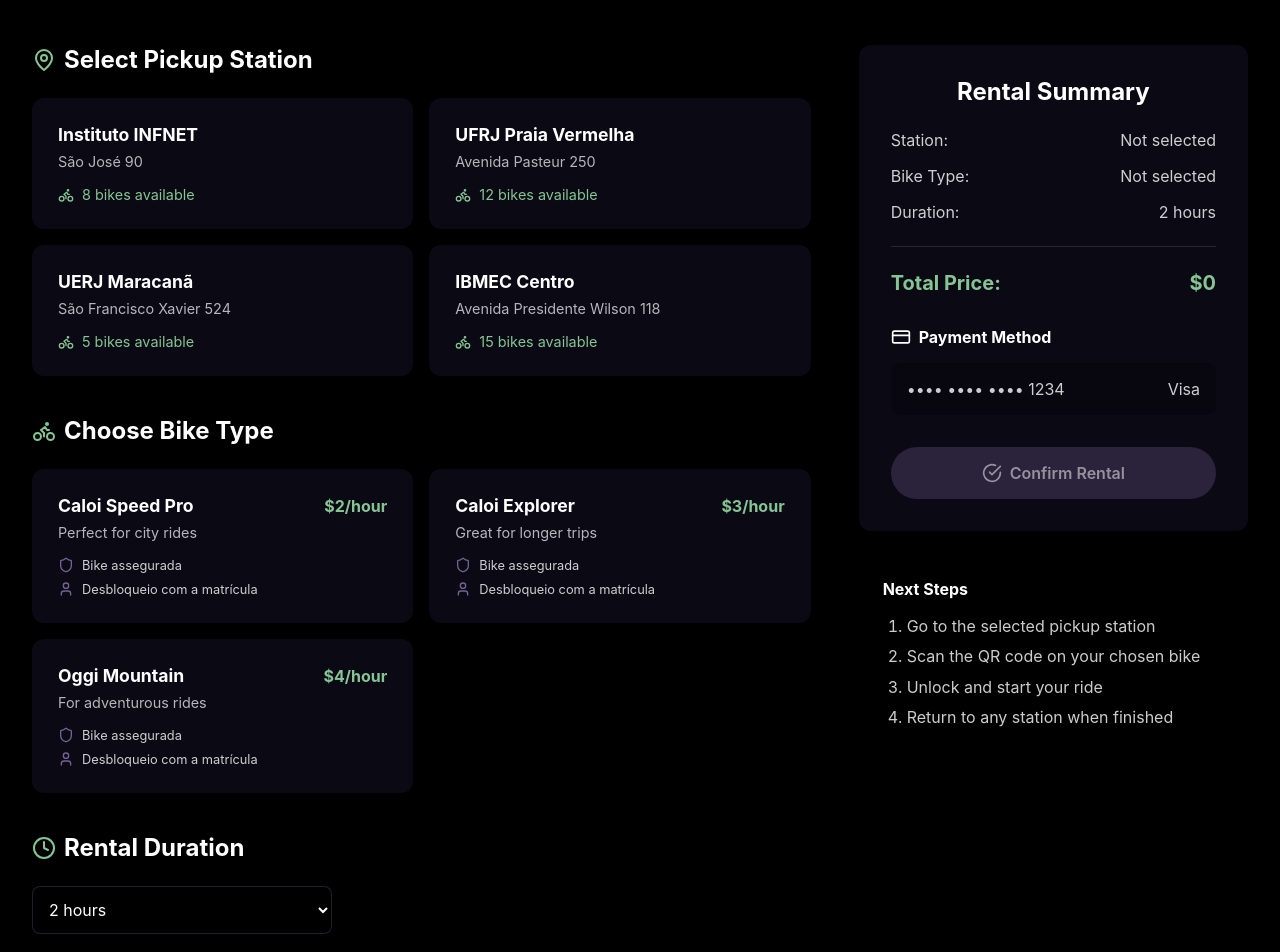
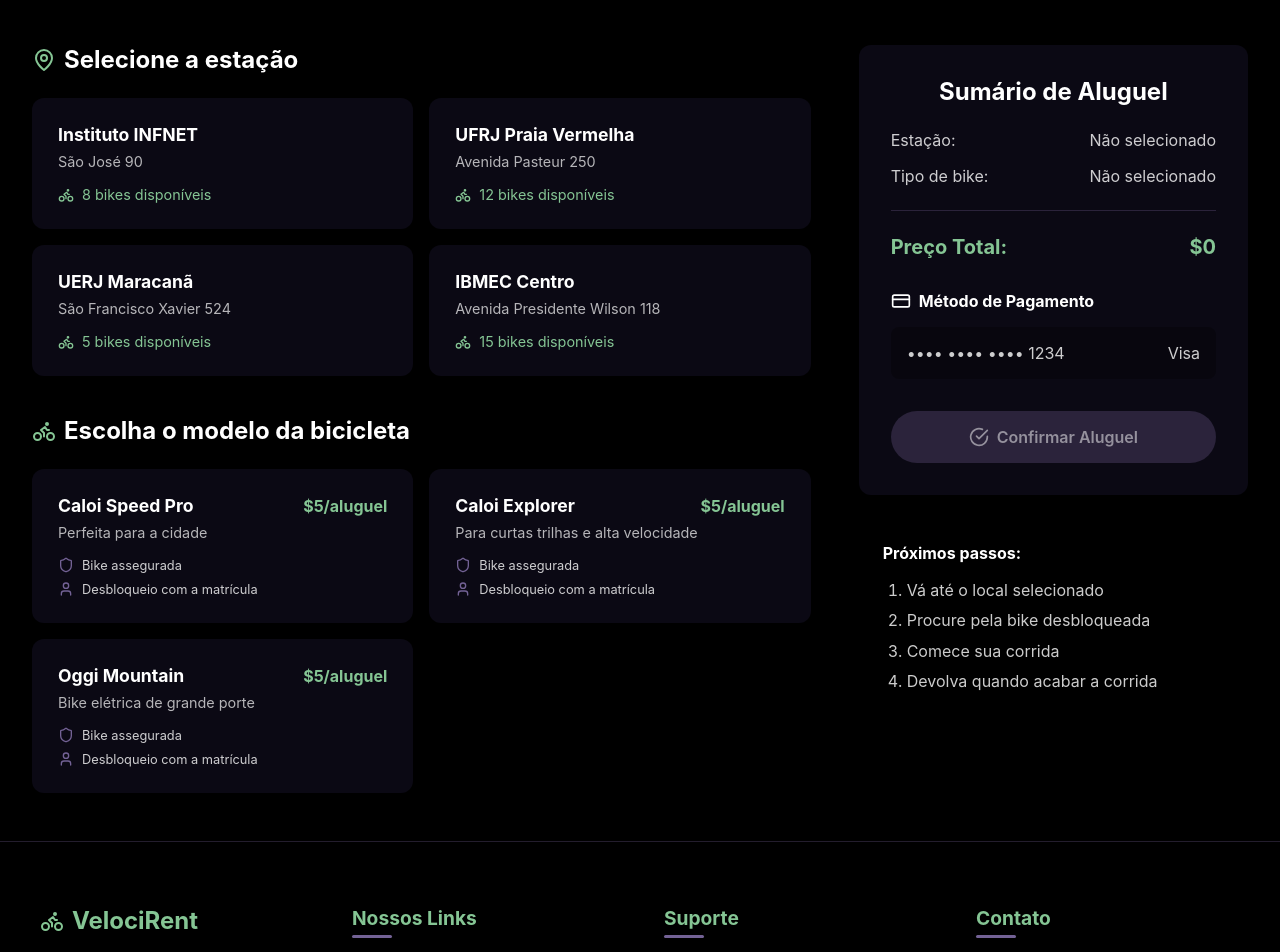
Before and after one commit to Leticia-SS/VelociRent, a React (Vite) app in the folder frontend/: page /rental in a window 1280 px wide. Shown: the part 300-1252 px from the top of the page. Built offline with nearby package versions, Linux system fonts and the light colour scheme; sample sign-in values are in the browser's storage.

Commit message:
auth fixed

```diff
--- a/frontend/src/components/footer.tsx
+++ b/frontend/src/components/footer.tsx
@@ -1,9 +1,8 @@
 import styles from "./footer.module.css"
 import { Bike, Facebook, Twitter, Instagram, Smartphone, Mail, MapPin } from "lucide-react"
-import { useState, useEffect } from "react"
+import { useState } from "react"
 import { Link } from "react-router-dom"
-import { Outlet, useSearchParams } from 'react-router-dom';
-import { useLocation, useNavigate } from "react-router-dom";
+import { useSearchParams } from 'react-router-dom';
 
 const Footer = () => {
 
@@ -118,9 +117,6 @@ const Footer = () => {
                 <span>23 Via Verde, Varsóvia</span>
               </div>
             </div>
-            <div className={styles.appButtons}>
-              <button className={styles.appButton}>Telegram</button>
-            </div>
           </div>
         </div>
 
--- a/frontend/src/pages/about-page.tsx
+++ b/frontend/src/pages/about-page.tsx
@@ -1,18 +1,16 @@
 "use client"
 
 import { useNavigate } from "react-router-dom"
-import { useAuth } from "../context/auth-context"
 import { Users, Leaf, Heart, Lightbulb } from "lucide-react"
 import styles from "./about-page.module.css"
 import Team from "../assets/velociteam.jpg"
 import Gabriel from "../assets/gabriel.jpg"
 import Giovani from "../assets/giovani.jpg"
 import Leticia from "../assets/leticia.jpg"
-import { Outlet, useSearchParams } from 'react-router-dom';
+import { useSearchParams } from 'react-router-dom';
 
 const AboutPage = () => {
   const navigate = useNavigate()
-  const { isAuthenticated } = useAuth()
 
   const values = [
     {
@@ -100,7 +98,7 @@ const handleWebsiteRental = () => {
           <h1>Conheça o VelociRent</h1>
           <p>
             Transformando mobilidade urbana por meio da sustentabilidade, acessibilidade e inovando no ramo de
-            bicicletas
+            bicicletas!
           </p>
         </div>
       </div>
@@ -176,7 +174,7 @@ const handleWebsiteRental = () => {
 
         <div className={styles.aboutCTA}>
           <h3>Pronto para sua viagem?</h3>
-          <p>Entre no aplicativo e vá aonde quiser agora mesmo.</p>
+          <p>Entre no site ou Telegram e vá aonde quiser agora mesmo.</p>
           <div className={styles.aboutButtons}>
             <button className={styles.primaryButton} onClick={handleWebsiteRental}>
               Aluguel no Site
--- a/frontend/src/pages/login-page.tsx
+++ b/frontend/src/pages/login-page.tsx
@@ -3,7 +3,7 @@
 import type React from "react"
 
 import { useState } from "react"
-import { Link, useNavigate, useLocation } from "react-router-dom"
+import { useNavigate, useLocation } from "react-router-dom"
 import { useAuth } from "../context/auth-context"
 import { Mail, Lock, Eye, EyeOff, Bike } from "lucide-react"
 import styles from "./login-page.module.css"
--- a/frontend/src/pages/rental-page.tsx
+++ b/frontend/src/pages/rental-page.tsx
@@ -1,15 +1,12 @@
 "use client"
 
 import { useState } from "react"
-import { MapPin, Clock, CreditCard, Bike, Shield, CheckCircle, User } from "lucide-react"
-import { useAuth } from "../context/auth-context"
+import { MapPin, CreditCard, Bike, Shield, CheckCircle, User } from "lucide-react"
 import styles from "./rental-page.module.css"
 
 const RentalPage = () => {
-  const { user } = useAuth()
   const [selectedStation, setSelectedStation] = useState("")
   const [selectedBike, setSelectedBike] = useState("")
-  const [rentalDuration, setRentalDuration] = useState("2")
 
   const stations = [
     { id: "1", name: "Instituto INFNET", address: "São José 90", availableBikes: 8 },
@@ -19,19 +16,18 @@ const RentalPage = () => {
   ]
 
   const bikeTypes = [
-    { id: "city", name: "Caloi Speed Pro", price: 2, description: "Perfect for city rides" },
-    { id: "urban", name: "Caloi Explorer", price: 3, description: "Great for longer trips" },
-    { id: "mountain", name: "Oggi Mountain", price: 4, description: "For adventurous rides" },
+    { id: "city", name: "Caloi Speed Pro", price: 5, description: "Perfeita para a cidade" },
+    { id: "urban", name: "Caloi Explorer", price: 5, description: "Para curtas trilhas e alta velocidade" },
+    { id: "mountain", name: "Oggi Mountain", price: 5, description: "Bike elétrica de grande porte" },
   ]
 
   const calculatePrice = () => {
     const selectedBikeType = bikeTypes.find((bike) => bike.id === selectedBike)
     if (!selectedBikeType) return 0
-    return selectedBikeType.price * Number.parseInt(rentalDuration)
+    return selectedBikeType.price
   }
 
   const handleRentBike = () => {
-    // Handle bike rental logic
     alert("Bike rental confirmed!")
   }
 
@@ -39,8 +35,8 @@ const RentalPage = () => {
     <div className={styles.rentalPage}>
       <div className={styles.rentalHero}>
         <div className={styles.rentalHeroContent}>
-          <h1>Rent a Bike</h1>
-          <p>Choose your bike and start your sustainable journey, {user?.firstName}!</p>
+          <h1>Alugue sua bike!</h1>
+          <p>Escolha sua bike e comece sua jornada!</p>
         </div>
       </div>
 
@@ -50,7 +46,7 @@ const RentalPage = () => {
             <div className={styles.formSection}>
               <h3>
                 <MapPin size={24} />
-                Select Pickup Station
+                Selecione a estação
               </h3>
               <div className={styles.stationGrid}>
                 {stations.map((station) => (
@@ -63,7 +59,7 @@ const RentalPage = () => {
                     <p>{station.address}</p>
                     <div className={styles.availability}>
                       <Bike size={16} />
-                      <span>{station.availableBikes} bikes available</span>
+                      <span>{station.availableBikes} bikes disponíveis</span>
                     </div>
                   </div>
                 ))}
@@ -73,7 +69,7 @@ const RentalPage = () => {
             <div className={styles.formSection}>
               <h3>
                 <Bike size={24} />
-                Choose Bike Type
+                Escolha o modelo da bicicleta
               </h3>
               <div className={styles.bikeGrid}>
                 {bikeTypes.map((bike) => (
@@ -84,7 +80,7 @@ const RentalPage = () => {
                   >
                     <div className={styles.bikeHeader}>
                       <h4>{bike.name}</h4>
-                      <div className={styles.bikePrice}>${bike.price}/hour</div>
+                      <div className={styles.bikePrice}>${bike.price}/aluguel</div>
                     </div>
                     <p>{bike.description}</p>
                     <div className={styles.bikeFeatures}>
@@ -101,60 +97,33 @@ const RentalPage = () => {
                 ))}
               </div>
             </div>
-
-            <div className={styles.formSection}>
-              <h3>
-                <Clock size={24} />
-                Rental Duration
-              </h3>
-              <div className={styles.durationSelector}>
-                <select
-                  value={rentalDuration}
-                  onChange={(e) => setRentalDuration(e.target.value)}
-                  className={styles.durationSelect}
-                >
-                  <option value="1">1 hour</option>
-                  <option value="2">2 hours</option>
-                  <option value="4">4 hours</option>
-                  <option value="8">8 hours (Day pass)</option>
-                  <option value="24">24 hours</option>
-                </select>
-              </div>
-            </div>
           </div>
 
           <div className={styles.rentalSummary}>
             <div className={styles.summaryCard}>
-              <h3>Rental Summary</h3>
+              <h3>Sumário de Aluguel</h3>
 
               <div className={styles.summaryItem}>
-                <span>Station:</span>
-                <span>{selectedStation ? stations.find((s) => s.id === selectedStation)?.name : "Not selected"}</span>
+                <span>Estação:</span>
+                <span>{selectedStation ? stations.find((s) => s.id === selectedStation)?.name : "Não selecionado"}</span>
               </div>
 
               <div className={styles.summaryItem}>
-                <span>Bike Type:</span>
-                <span>{selectedBike ? bikeTypes.find((b) => b.id === selectedBike)?.name : "Not selected"}</span>
-              </div>
-
-              <div className={styles.summaryItem}>
-                <span>Duration:</span>
-                <span>
-                  {rentalDuration} hour{Number.parseInt(rentalDuration) > 1 ? "s" : ""}
-                </span>
+                <span>Tipo de bike:</span>
+                <span>{selectedBike ? bikeTypes.find((b) => b.id === selectedBike)?.name : "Não selecionado"}</span>
               </div>
 
               <div className={styles.summaryDivider}></div>
 
               <div className={styles.summaryTotal}>
-                <span>Total Price:</span>
+                <span>Preço Total:</span>
                 <span>${calculatePrice()}</span>
               </div>
 
               <div className={styles.paymentSection}>
                 <h4>
                   <CreditCard size={20} />
-                  Payment Method
+                  Método de Pagamento
                 </h4>
                 <div className={styles.paymentCard}>
                   <span>•••• •••• •••• 1234</span>
@@ -168,17 +137,17 @@ const RentalPage = () => {
                 disabled={!selectedStation || !selectedBike}
               >
                 <CheckCircle size={20} />
-                Confirm Rental
+                Confirmar Aluguel
               </button>
             </div>
 
             <div className={styles.instructionsCard}>
-              <h4>Next Steps</h4>
+              <h4>Próximos passos:</h4>
               <ol className={styles.instructionsList}>
-                <li>Go to the selected pickup station</li>
-                <li>Scan the QR code on your chosen bike</li>
-                <li>Unlock and start your ride</li>
-                <li>Return to any station when finished</li>
+                <li>Vá até o local selecionado</li>
+                <li>Procure pela bike desbloqueada</li>
+                <li>Comece sua corrida</li>
+                <li>Devolva quando acabar a corrida</li>
               </ol>
             </div>
           </div>
--- a/frontend/src/pages/usage-page.tsx
+++ b/frontend/src/pages/usage-page.tsx
@@ -1,14 +1,12 @@
 "use client"
 
 import { useNavigate } from "react-router-dom"
-import { useAuth } from "../context/auth-context"
 import { Clock, Home, MapPin, Calendar, Star, Shield, Zap, Coffee } from "lucide-react"
 import styles from "./usage-page.module.css"
-import { Outlet, useSearchParams } from 'react-router-dom';
+import { useSearchParams } from 'react-router-dom';
 
 const UsagePage = () => {
   const navigate = useNavigate()
-  const { isAuthenticated } = useAuth()
 
   const usageOptions = [
     {
@@ -148,7 +146,7 @@ const handleWebsiteRental = () => {
 
         <div className={styles.usageCTA}>
           <h3>Pronto para sua viagem?</h3>
-          <p>Entre no aplicativo e vá aonde quiser agora mesmo.</p>
+          <p>Entre no site ou Telegram e vá aonde quiser agora mesmo.</p>
           <div className={styles.usageButtons}>
             <button className={styles.primaryButton} onClick={handleWebsiteRental}>
               Aluguel no Site
```
Also changed, not shown: frontend/src/pages/bikes-page.tsx (+3 -5 lines), frontend/src/pages/internships-page.tsx (+5 -7 lines), frontend/src/pages/pickup-page.tsx (+4 -6 lines).
